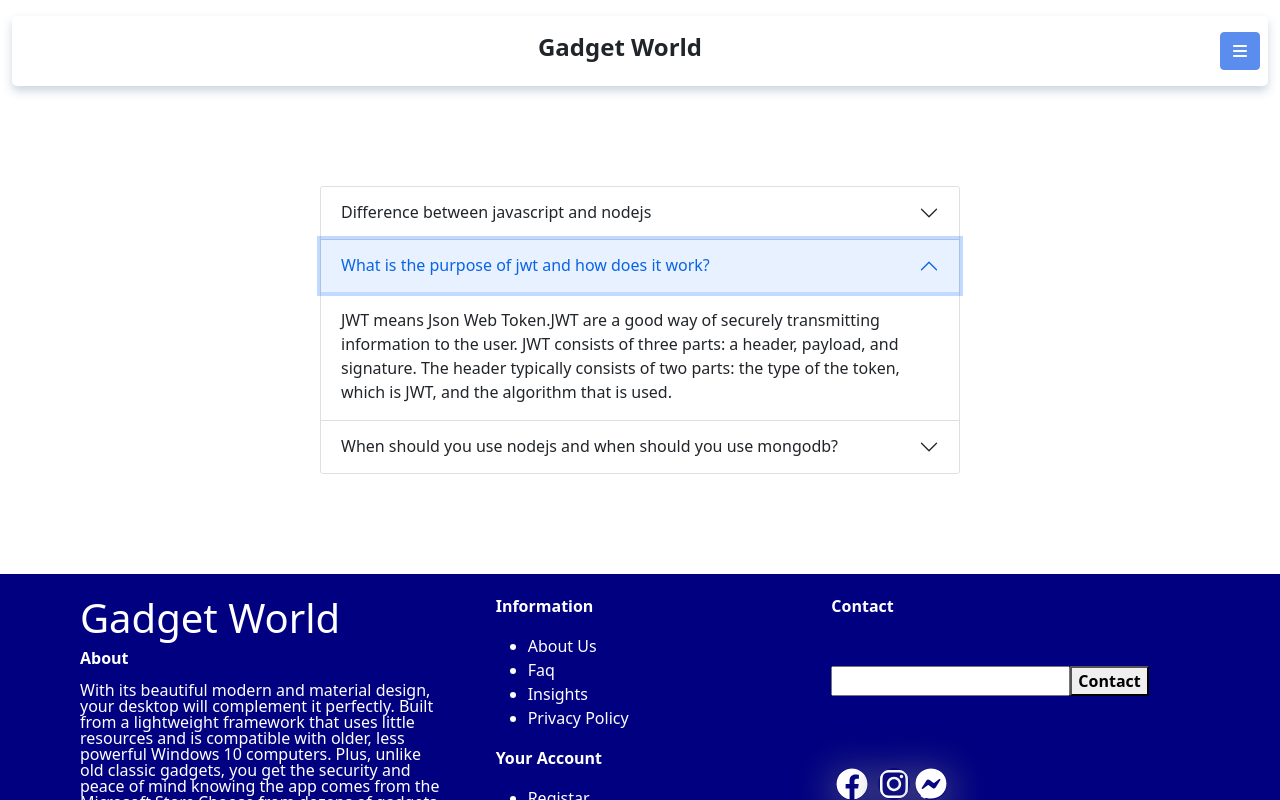
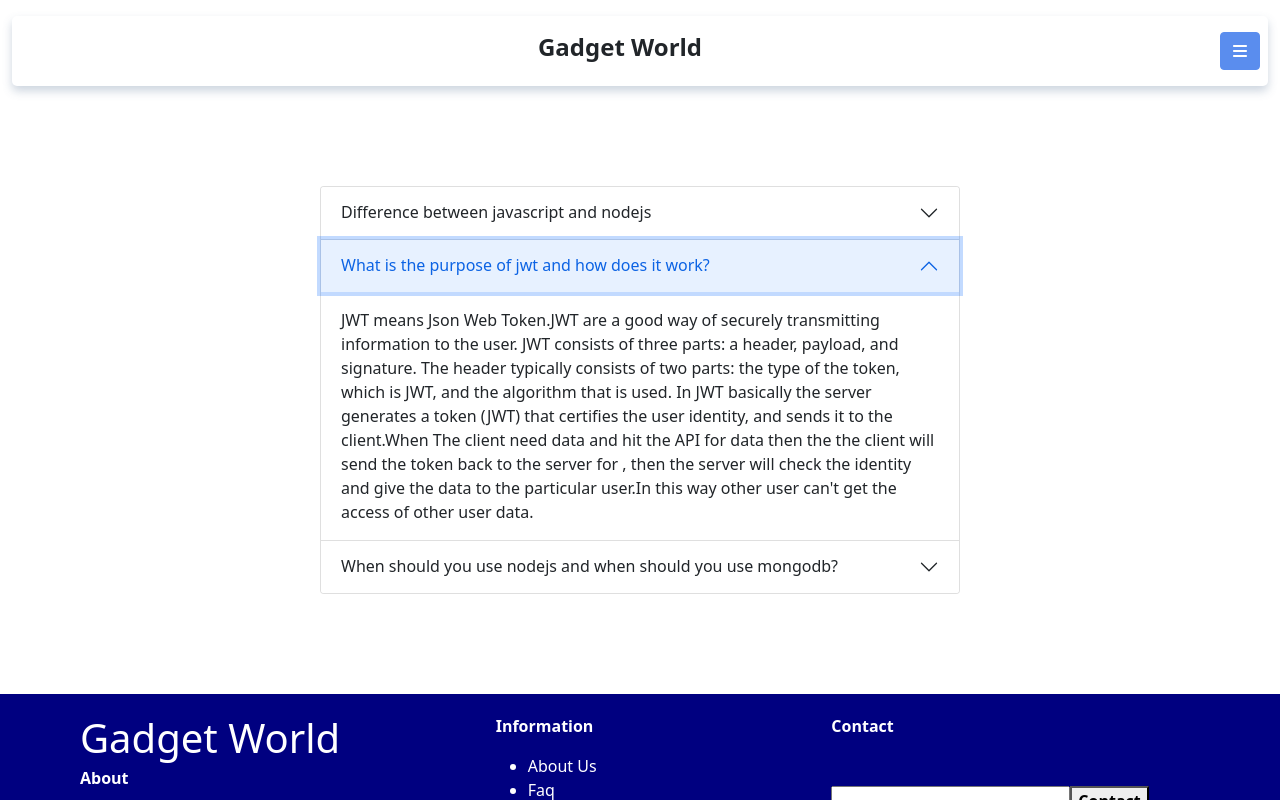
Before and after one commit to OvilashMoitra/Gadget-World-Client, a React (Create React App) app: page /blogs in a window 1280 px wide. Both pictures are taken after a click on the button "What is the purpose of jwt and how does it work?". Shown: the top 800 px of the page. Built offline with nearby package versions, Linux system fonts and the light colour scheme; no server answers.

Commit message:
blog page  updated

```diff
--- a/src/Page Container/Blogs/Blogs.js
+++ b/src/Page Container/Blogs/Blogs.js
@@ -20,6 +20,7 @@ const Blogs = () => {
                         <Accordion.Header>What is the purpose of jwt and how does it work?</Accordion.Header>
                         <Accordion.Body>
                             JWT means Json Web Token.JWT are a good way of securely transmitting information to the user. JWT consists of three parts: a header, payload, and signature. The header typically consists of two parts: the type of the token, which is JWT, and the algorithm that is used.
+                            In JWT basically the server generates a token (JWT) that certifies the user identity, and sends it to the client.When The client  need data and hit the API for data then the the client will send the token back to the server for , then the server will check the identity and give the data to the particular user.In this way other user can't get the access of other user data.
                         </Accordion.Body>
                     </Accordion.Item>
                     <Accordion.Item eventKey="">
```
